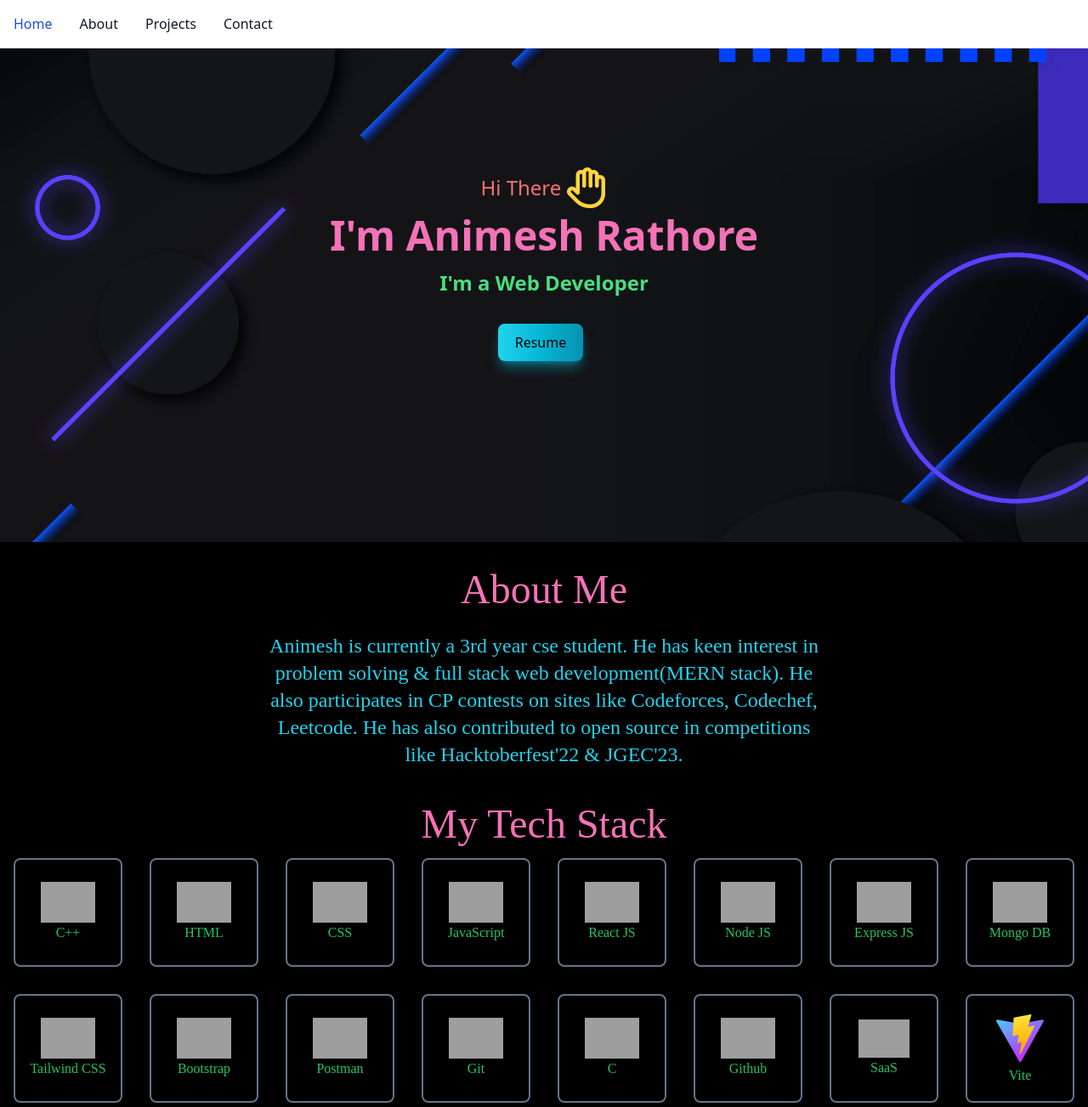
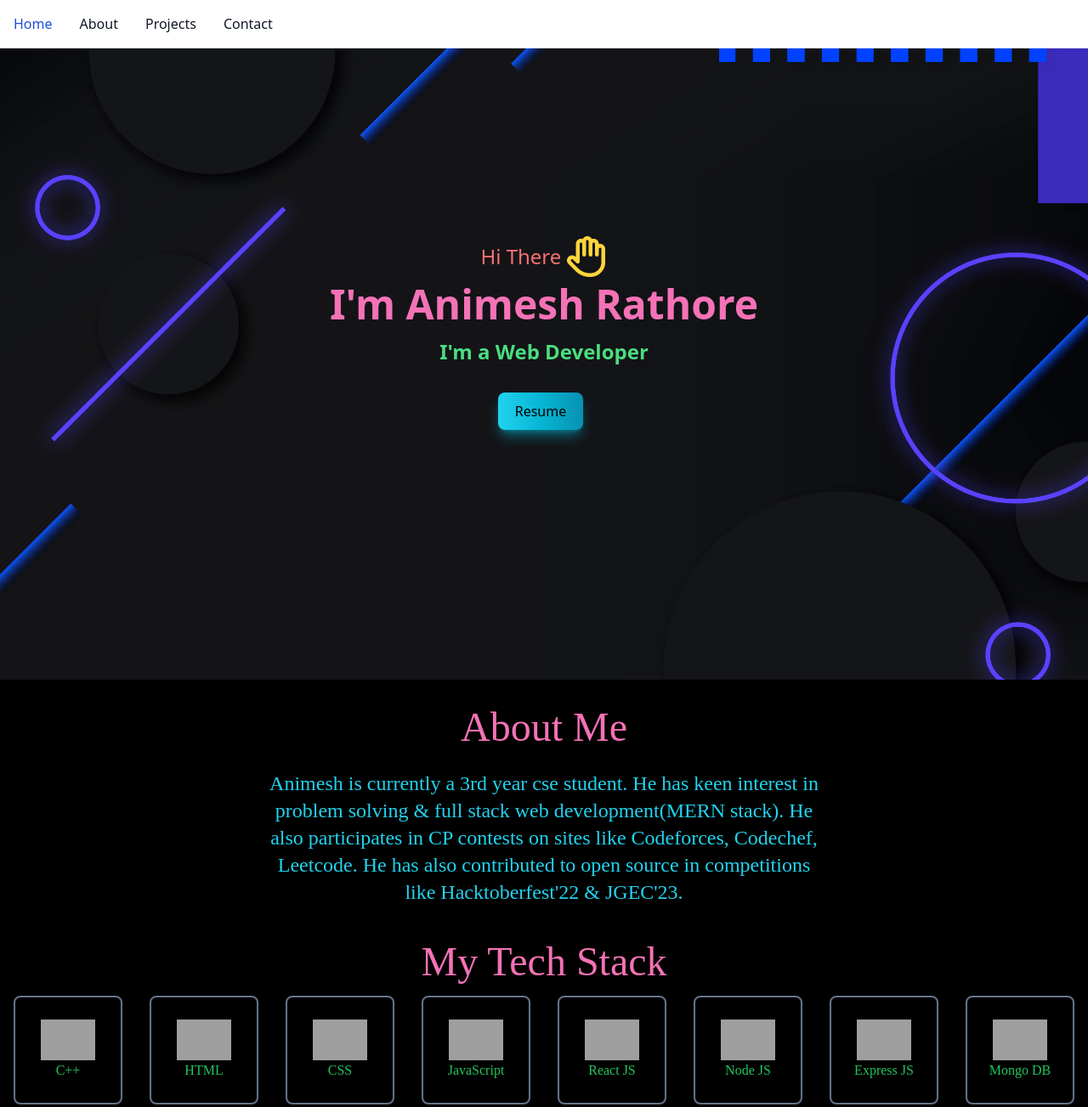
Before and after one commit to animesh156/portfolio, a plain HTML site: page index.html in a window 1280 px wide. Shown: the top 1303 px of the page at 85% size. Drawn offline with nearby package versions, Linux system fonts and the light colour scheme; grey boxes are pictures that could not be loaded; a web font is replaced by a local one.

Commit message:
updated home section

```diff
--- a/styles.css
+++ b/styles.css
@@ -1,5 +1,5 @@
 #home {
-  height: 638px;
+  height: 800px;
   background-image: url('./assets/home-bg.jpg');
   background-size:cover;
 
@@ -24,7 +24,7 @@ h2 {
 
 
 #about {
-
+margin-top: 25px;
 height: auto;
 
 }
```
